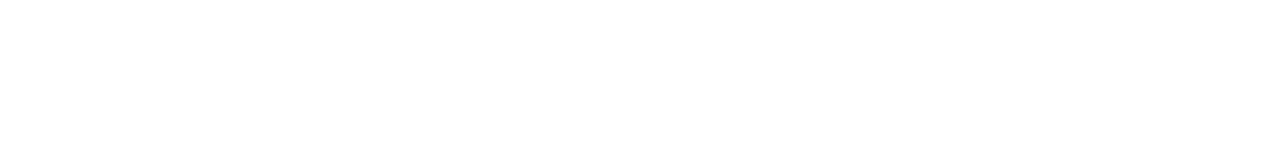
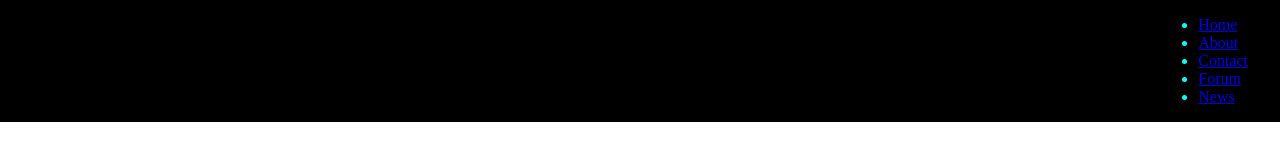
Before and after one commit to FrozenSaturn/Demo_Website, a plain HTML site: page index.html in a window 1280 px wide. Drawn offline with Linux system fonts and the light colour scheme.

Commit message:
First Commit

```diff
--- a/index.html
+++ b/index.html
@@ -1 +1,37 @@
-<!-- HTML Code -->
+<!DOCTYPE html>
+<!--[if lt IE 7]>      <html class="no-js lt-ie9 lt-ie8 lt-ie7"> <![endif]-->
+<!--[if IE 7]>         <html class="no-js lt-ie9 lt-ie8"> <![endif]-->
+<!--[if IE 8]>         <html class="no-js lt-ie9"> <![endif]-->
+<!--[if gt IE 8]>      <html class="no-js"> <!--<![endif]-->
+<html>
+    <head>
+        <meta charset="utf-8">
+        <meta http-equiv="X-UA-Compatible" content="IE=edge">
+        <title>Air Quality Index</title>
+        <meta name="description" content="">
+        <meta name="viewport" content="width=device-width, initial-scale=1">
+        <link rel="stylesheet" href="./styles.css">
+    </head>
+    <body>
+        <header>
+
+           <nav class="navbar">
+            <div class="image" href=""></div>
+            <div class="navlinks">
+                <ul>
+                    <li><a href="#">Home</a></li>
+                    <li><a href="#">About</a></li>
+                    <li><a href="#">Contact</a></li>
+                    <li><a href="#">Forum</a></li>
+                    <li><a href="#">News</a></li>
+                </ul>
+            </div>
+
+
+           </nav>
+        </header>
+
+
+        <script src="./script.js" async defer></script>
+    </body>
+</html>
--- a/styles.css
+++ b/styles.css
@@ -1 +1,23 @@
-/* Main CSS */
+
+*{
+    background-color:;
+    margin: 0;
+    padding: 0;
+    /* display: flex; */
+}
+
+.navbar{
+    display: flex;
+    justify-content: space-between;
+    align-items: center;
+    padding: 1rem 2rem ;
+    background-color: black;
+    color: aqua;
+
+}
+
+.navlinks{
+    list-style: none;
+    display: flex;
+    gap: 1.5rem;
+}
```
